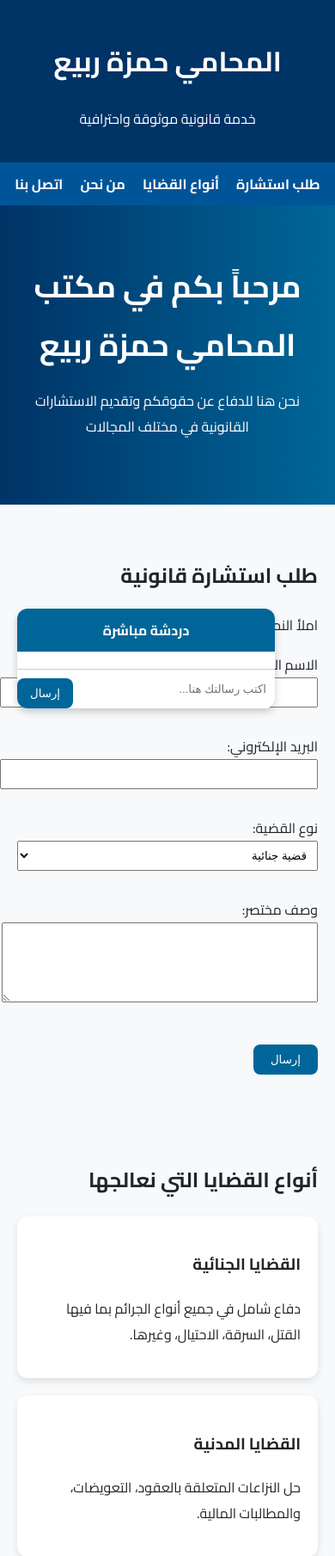
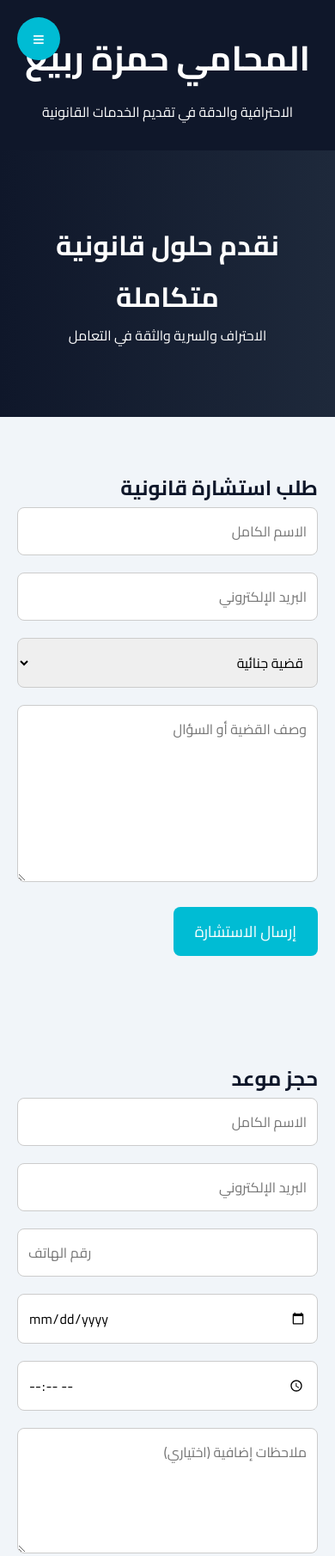
Before and after one commit to hamzarabie967/My-website-, a plain HTML site: page index.html in a window 390 px wide. Shown: the top 1810 px of the page at 86% size. Drawn offline with Linux system fonts and the light colour scheme.

Commit message:
Update index.html

```diff
--- a/index.html
+++ b/index.html
@@ -5,245 +5,237 @@
   <title>المحامي حمزة ربيع</title>
   <link href="https://fonts.googleapis.com/css2?family=Cairo:wght@400;700&display=swap" rel="stylesheet">
   <style>
-    body {
-      font-family: 'Cairo', sans-serif;
+    :root {
+      --primary: #0f172a;
+      --secondary: #1e293b;
+      --accent: #00bcd4;
+      --light: #f1f5f9;
+      --white: #ffffff;
+    }* {
   margin: 0;
   padding: 0;
-      background-color: #f8f9fa;
-      color: #212529;
+  box-sizing: border-box;
+  font-family: 'Cairo', sans-serif;
 }
+
+body {
+  background-color: var(--light);
+  color: var(--primary);
+}
+
 header {
-      background-color: #003366;
-      color: white;
-      padding: 20px;
+  background-color: var(--primary);
+  color: var(--white);
+  padding: 30px 20px;
   text-align: center;
 }
-    nav {
-      background-color: #005599;
-      display: flex;
-      justify-content: center;
-      gap: 20px;
-      padding: 10px;
+
+header h1 {
+  font-size: 40px;
+  margin-bottom: 10px;
 }
-    nav a {
+
+.menu-btn {
+  position: fixed;
+  top: 20px;
+  left: 20px;
+  background-color: var(--accent);
+  border: none;
+  color: var(--white);
+  font-size: 24px;
+  border-radius: 50%;
+  width: 50px;
+  height: 50px;
+  cursor: pointer;
+  z-index: 1001;
+}
+
+.sidebar {
+  position: fixed;
+  right: -300px;
+  top: 0;
+  width: 300px;
+  height: 100%;
+  background-color: var(--secondary);
+  color: var(--white);
+  padding: 40px 20px;
+  transition: right 0.4s ease;
+  z-index: 1000;
+}
+
+.sidebar.active {
+  right: 0;
+}
+
+.sidebar h3 {
+  margin-bottom: 30px;
+}
+
+.sidebar a {
+  display: block;
+  color: var(--white);
+  text-decoration: none;
+  margin-bottom: 20px;
+  font-size: 18px;
+  transition: 0.3s;
+}
+
+.sidebar a:hover {
+  color: var(--accent);
+}
+
+.hero {
+  background: linear-gradient(to right, var(--primary), var(--secondary));
   color: white;
-      text-decoration: none;
-      font-weight: bold;
+  text-align: center;
+  padding: 80px 20px;
 }
-    nav a:hover {
-      text-decoration: underline;
-    }
-    .hero {
+
+.section {
   padding: 60px 20px;
-      text-align: center;
-      background: linear-gradient(to right, #003366, #006699);
-      color: white;
-    }
-    .hero h1 {
-      margin: 0;
-      font-size: 36px;
-    }
-    .section {
-      padding: 40px 20px;
-      max-width: 1000px;
+  max-width: 1200px;
   margin: auto;
 }
+
 .cards {
   display: grid;
-      grid-template-columns: repeat(auto-fit, minmax(250px, 1fr));
-      gap: 20px;
+  grid-template-columns: repeat(auto-fit, minmax(280px, 1fr));
+  gap: 30px;
 }
+
 .card {
-      background-color: white;
+  background: white;
   border-radius: 12px;
-      padding: 20px;
-      box-shadow: 0 4px 8px rgba(0,0,0,0.1);
+  padding: 25px;
+  box-shadow: 0 4px 20px rgba(0,0,0,0.08);
 }
+
+form input, form textarea, form select {
+  width: 100%;
+  padding: 12px;
+  margin-bottom: 20px;
+  border: 1px solid #ccc;
+  border-radius: 8px;
+  font-size: 16px;
+}
+
+form button {
+  background-color: var(--accent);
+  color: white;
+  padding: 12px 25px;
+  border: none;
+  border-radius: 8px;
+  font-size: 18px;
+  cursor: pointer;
+  transition: 0.3s;
+}
+
+form button:hover {
+  background-color: #0097a7;
+}
+
+.whatsapp-btn {
+  background-color: #25D366;
+  color: white;
+  padding: 12px 20px;
+  border-radius: 8px;
+  text-decoration: none;
+  display: inline-block;
+  margin-top: 10px;
+}
+
+iframe {
+  border-radius: 12px;
+}
+
 footer {
-      background-color: #003366;
+  background-color: var(--primary);
   color: white;
   text-align: center;
-      padding: 20px;
-      margin-top: 40px;
+  padding: 30px 20px;
+  margin-top: 50px;
 }
-    button {
-      background-color: #006699;
-      color: white;
-      border: none;
-      padding: 10px 20px;
-      border-radius: 8px;
-      cursor: pointer;
-      margin-top: 10px;
-    }
-    button:hover {
-      background-color: #004466;
-    }
-    input, textarea, select {
-      transition: 0.3s ease;
-    }
-    input:focus, textarea:focus, select:focus {
-      border: 2px solid #006699;
-      outline: none;
-    }
-    .whatsapp-btn {
-      display: inline-block;
-      background-color: #25D366;
-      color: white;
-      padding: 10px 15px;
-      border-radius: 8px;
-      text-decoration: none;
-      font-weight: bold;
-      margin-top: 10px;
-      transition: 0.3s;
-    }
-    .whatsapp-btn:hover {
-      background-color: #1ebe5d;
-    }
-    #chat-box {
-      position: fixed;
-      bottom: 20px;
-      left: 20px;
-      background-color: white;
-      border-radius: 12px;
-      box-shadow: 0 4px 8px rgba(0,0,0,0.2);
-      width: 300px;
-      max-height: 400px;
-      display: flex;
-      flex-direction: column;
-      overflow: hidden;
-      z-index: 1000;
-    }
-    #chat-header {
-      background-color: #006699;
-      color: white;
-      padding: 10px;
-      font-weight: bold;
-      text-align: center;
-    }
-    #chat-messages {
-      flex: 1;
-      padding: 10px;
-      overflow-y: auto;
-      font-size: 14px;
-    }
-    #chat-input {
-      display: flex;
-      border-top: 1px solid #ccc;
-    }
-    #chat-input input {
-      flex: 1;
-      padding: 10px;
-      border: none;
-      border-radius: 0;
-    }
-    #chat-input button {
-      background-color: #006699;
-      color: white;
-      border: none;
-      padding: 10px 15px;
-    }
+
   </style>
 </head>
 <body>
-  <header>
-    <h1>المحامي حمزة ربيع</h1>
-    <p>خدمة قانونية موثوقة واحترافية</p>
-  </header>
-  <nav>
+  <button class="menu-btn" onclick="document.querySelector('.sidebar').classList.toggle('active')">≡</button>
+  <div class="sidebar">
+    <h3>القائمة الرئيسية</h3>
     <a href="#consultation">طلب استشارة</a>
+    <a href="#appointment">حجز موعد</a>
     <a href="#cases">أنواع القضايا</a>
     <a href="#about">من نحن</a>
     <a href="#contact">اتصل بنا</a>
-  </nav>
-  <div class="hero">
-    <h1>مرحباً بكم في مكتب المحامي حمزة ربيع</h1>
-    <p>نحن هنا للدفاع عن حقوقكم وتقديم الاستشارات القانونية في مختلف المجالات</p>
-  </div>
-  <section class="section" id="consultation">
+  </div>  <header>
+    <h1>المحامي حمزة ربيع</h1>
+    <p>الاحترافية والدقة في تقديم الخدمات القانونية</p>
+  </header>  <div class="hero">
+    <h1>نقدم حلول قانونية متكاملة</h1>
+    <p>الاحتراف والسرية والثقة في التعامل</p>
+  </div>  <section class="section" id="consultation">
     <h2>طلب استشارة قانونية</h2>
-    <p>املأ النموذج التالي للحصول على استشارة:</p>
-    <form onsubmit="event.preventDefault(); alert('تم إرسال الاستشارة بنجاح!');">
-      <label>الاسم الكامل:</label><br>
-      <input type="text" name="name" required style="width:100%; padding:8px;"><br><br>
-      <label>البريد الإلكتروني:</label><br>
-      <input type="email" name="email" required style="width:100%; padding:8px;"><br><br>
-      <label>نوع القضية:</label><br>
-      <select name="case-type" required style="width:100%; padding:8px;">
-        <option>قضية جنائية</option>
-        <option>قضية مدنية</option>
-        <option>قضية إدارية</option>
-        <option>قضية أحوال شخصية</option>
-        <option>قضية تجارية</option>
-      </select><br><br>
-      <label>وصف مختصر:</label><br>
-      <textarea name="description" rows="5" required style="width:100%; padding:8px;"></textarea><br><br>
-      <button type="submit">إرسال</button>
+    <form action="mailto:xhamze967@gmail.com" method="POST" enctype="text/plain">
+      <input type="text" name="name" placeholder="الاسم الكامل" required>
+      <input type="email" name="email" placeholder="البريد الإلكتروني" required>
+      <select name="type" required>
+        <option value="جنائية">قضية جنائية</option>
+        <option value="مدنية">قضية مدنية</option>
+        <option value="إدارية">قضية إدارية</option>
+        <option value="أحوال شخصية">قضية أحوال شخصية</option>
+        <option value="تجارية">قضية تجارية</option>
+      </select>
+      <textarea name="details" rows="6" placeholder="وصف القضية أو السؤال" required></textarea>
+      <button type="submit">إرسال الاستشارة</button>
     </form>
-  </section>
-  <section class="section" id="cases">
-    <h2>أنواع القضايا التي نعالجها</h2>
+  </section>  <section class="section" id="appointment">
+    <h2>حجز موعد</h2>
+    <form action="mailto:xhamze967@gmail.com" method="POST" enctype="text/plain">
+      <input type="text" name="name" placeholder="الاسم الكامل" required>
+      <input type="email" name="email" placeholder="البريد الإلكتروني" required>
+      <input type="tel" name="phone" placeholder="رقم الهاتف" required>
+      <input type="date" name="date" required>
+      <input type="time" name="time" required>
+      <textarea name="note" rows="4" placeholder="ملاحظات إضافية (اختياري)"></textarea>
+      <button type="submit">حجز الموعد</button>
+    </form>
+  </section>  <section class="section" id="cases">
+    <h2>أنواع القضايا</h2>
     <div class="cards">
       <div class="card">
         <h3>القضايا الجنائية</h3>
-        <p>دفاع شامل في جميع أنواع الجرائم بما فيها القتل، السرقة، الاحتيال، وغيرها.</p>
+        <p>الدفاع عن المتهمين في القضايا الجنائية المعقدة والبسيطة.</p>
       </div>
       <div class="card">
         <h3>القضايا المدنية</h3>
-        <p>حل النزاعات المتعلقة بالعقود، التعويضات، والمطالبات المالية.</p>
+        <p>حل النزاعات المتعلقة بالعقود، التعويضات، والمسؤولية المدنية.</p>
       </div>
       <div class="card">
         <h3>القضايا الإدارية</h3>
-        <p>الطعون في القرارات الإدارية والتظلمات المتعلقة بالوظائف العامة.</p>
+        <p>التظلم من القرارات الإدارية والمرافعة أمام القضاء الإداري.</p>
       </div>
       <div class="card">
         <h3>الأحوال الشخصية</h3>
-        <p>الطلاق، الحضانة، النفقة، والوصايا ضمن إطار الشريعة.</p>
+        <p>الطلاق، الحضانة، الإرث، والنفقة وفقًا لأحكام القانون السوري.</p>
       </div>
       <div class="card">
         <h3>القضايا التجارية</h3>
-        <p>الخلافات بين الشركات، العقود التجارية، قضايا الإفلاس.</p>
+        <p>النزاعات بين الشركات، العقود التجارية، والتحكيم.</p>
       </div>
     </div>
-  </section>
-  <section class="section" id="about">
+  </section>  <section class="section" id="about">
     <h2>من نحن</h2>
-    <p>المحامي حمزة ربيع يتمتع بخبرة تزيد عن 10 سنوات في المجال القانوني، ويقدم خدماته للأفراد والشركات باحترافية عالية وسرية تامة.</p>
-  </section>
-  <section class="section" id="contact">
+    <p>مكتب المحامي حمزة ربيع يقدم خدمات قانونية عالية الجودة للأفراد والشركات، بخبرة ومعرفة واسعة في القانون السوري ومبادئ العدالة.</p>
+  </section>  <section class="section" id="contact">
     <h2>اتصل بنا</h2>
-    <p>للتواصل معنا يرجى استخدام المعلومات التالية:</p>
-    <p>الهاتف: 0999999999</p>
-    <p>البريد الإلكتروني: hamza.lawyer@example.com</p>
-    <p>العنوان: دمشق - شارع الثورة - بناء العدالة</p>
-    <p>واتساب مباشر:
-      <a class="whatsapp-btn" href="https://wa.me/963982925793" target="_blank">راسلنا على واتساب</a>
-    </p>
-    <h3>موقعنا على الخريطة:</h3>
-    <iframe src="https://www.google.com/maps?q=دمشق+شارع+الثورة&output=embed" width="100%" height="300" style="border:0; border-radius: 12px;" allowfullscreen="" loading="lazy"></iframe>
-  </section>
-  <footer>
+    <p><strong>الهاتف:</strong> 0982925793</p>
+    <p><strong>البريد الإلكتروني:</strong> xhamze967@gmail.com</p>
+    <p><strong>العنوان:</strong> اللاذقية - شارع الثورة - مقابل قصر العدل</p>
+    <a class="whatsapp-btn" href="https://wa.me/963982925793" target="_blank">راسلنا عبر واتساب</a>
+    <h3 style="margin-top:40px;">موقع المكتب على الخريطة:</h3>
+    <iframe src="https://www.google.com/maps?q=اللاذقية,+سوريا&output=embed" width="100%" height="300" allowfullscreen="" loading="lazy"></iframe>
+  </section>  <footer>
     <p>جميع الحقوق محفوظة &copy; 2025 - المحامي حمزة ربيع</p>
-  </footer>  <!-- واجهة الدردشة المباشرة -->  <div id="chat-box">
-    <div id="chat-header">دردشة مباشرة</div>
-    <div id="chat-messages"></div>
-    <div id="chat-input">
-      <input type="text" id="userInput" placeholder="اكتب رسالتك هنا...">
-      <button onclick="sendMessage()">إرسال</button>
-    </div>
-  </div>  <script>
-    function sendMessage() {
-      const input = document.getElementById('userInput');
-      const messages = document.getElementById('chat-messages');
-      if (input.value.trim() !== '') {
-        const userMsg = document.createElement('div');
-        userMsg.textContent = 'أنت: ' + input.value;
-        messages.appendChild(userMsg);
-        const reply = document.createElement('div');
-        reply.textContent = 'الرد الآلي: شكراً لتواصلك معنا، سيتم الرد عليك قريباً.';
-        setTimeout(() => messages.appendChild(reply), 500);
-        input.value = '';
-        messages.scrollTop = messages.scrollHeight;
-      }
-    }
-  </script></body>
+  </footer>
+</body>
                </html>
```
Lines whose indentation alone changed are shown as unchanged.
